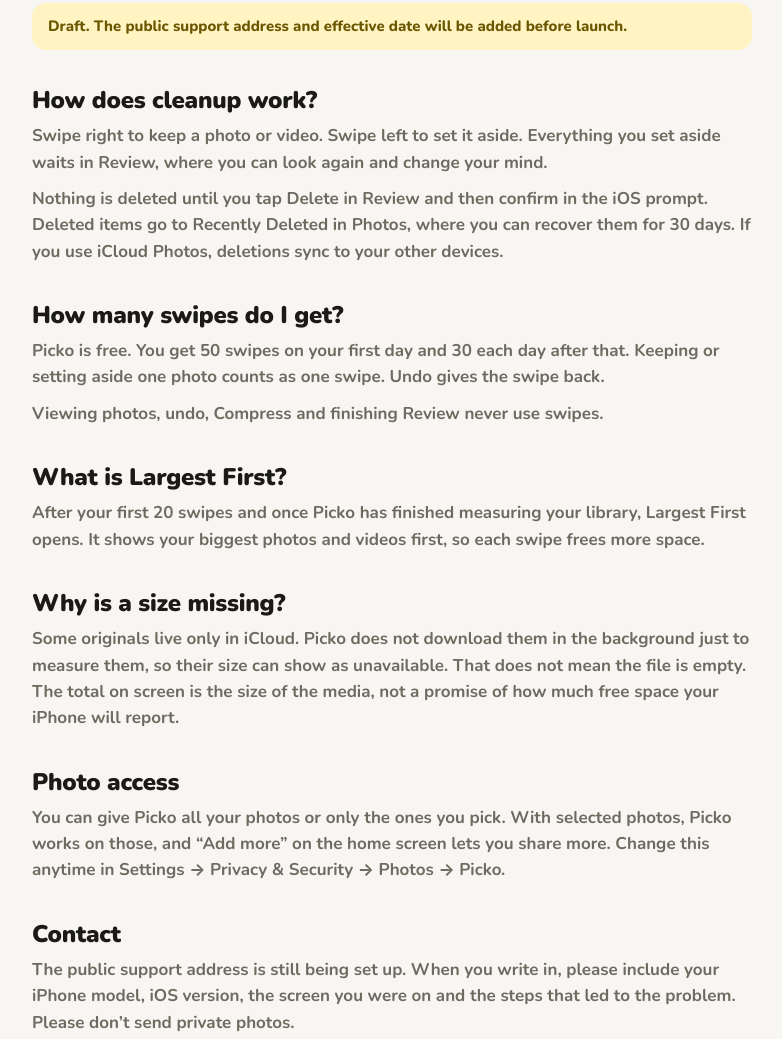
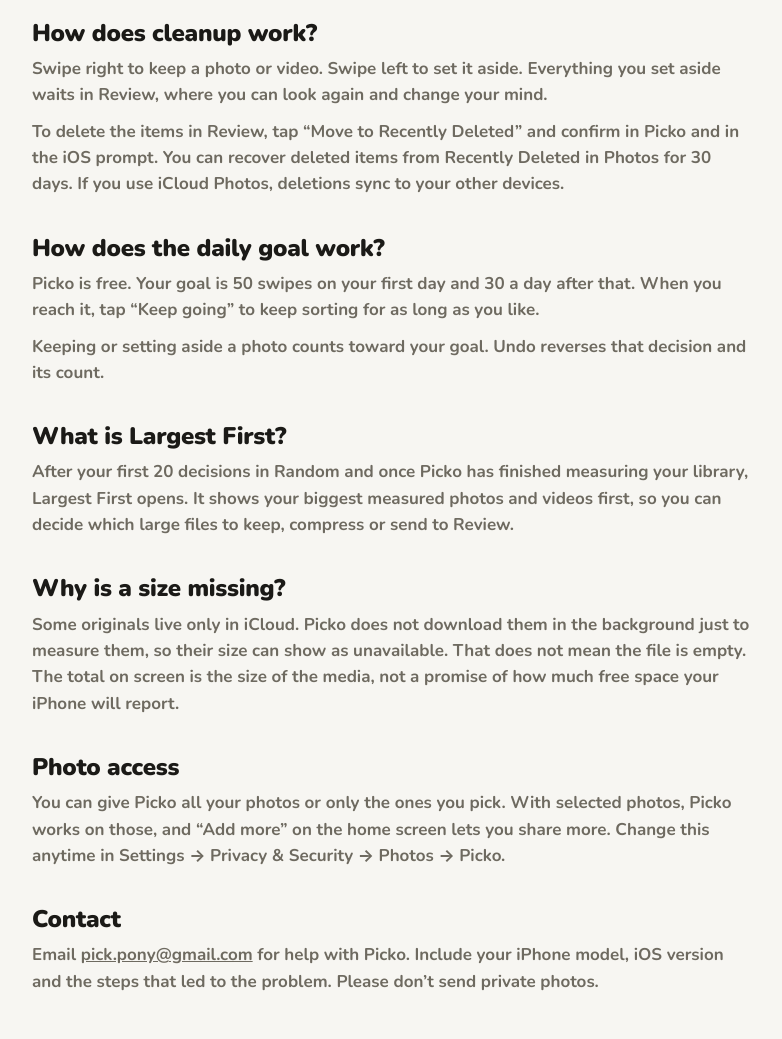
Before and after one commit to TD10w/picko, a plain HTML site: page support.html in a window 1280 px wide. Shown: the part 224-1263 px from the top of the page, without its empty margins (248-1030 px from the left). Drawn offline with nearby package versions, Linux system fonts and the light colour scheme.

Commit message:
Publish Picko support contact and privacy policy

```diff
--- a/support.html
+++ b/support.html
@@ -26,20 +26,19 @@
   <div class="wrap">
     <p class="kicker">Support</p>
     <h1>A little help.</h1>
-    <p class="draft">Draft. The public support address and effective date will be added before launch.</p>
     <section>
       <h2>How does cleanup work?</h2>
       <p>Swipe right to keep a photo or video. Swipe left to set it aside. Everything you set aside waits in Review, where you can look again and change your mind.</p>
-      <p>Nothing is deleted until you tap Delete in Review and then confirm in the iOS prompt. Deleted items go to Recently Deleted in Photos, where you can recover them for 30 days. If you use iCloud Photos, deletions sync to your other devices.</p>
+      <p>To delete the items in Review, tap “Move to Recently Deleted” and confirm in Picko and in the iOS prompt. You can recover deleted items from Recently Deleted in Photos for 30 days. If you use iCloud Photos, deletions sync to your other devices.</p>
     </section>
     <section>
-      <h2>How many swipes do I get?</h2>
-      <p>Picko is free. You get 50 swipes on your first day and 30 each day after that. Keeping or setting aside one photo counts as one swipe. Undo gives the swipe back.</p>
-      <p>Viewing photos, undo, Compress and finishing Review never use swipes.</p>
+      <h2>How does the daily goal work?</h2>
+      <p>Picko is free. Your goal is 50 swipes on your first day and 30 a day after that. When you reach it, tap “Keep going” to keep sorting for as long as you like.</p>
+      <p>Keeping or setting aside a photo counts toward your goal. Undo reverses that decision and its count.</p>
     </section>
     <section>
       <h2>What is Largest First?</h2>
-      <p>After your first 20 swipes and once Picko has finished measuring your library, Largest First opens. It shows your biggest photos and videos first, so each swipe frees more space.</p>
+      <p>After your first 20 decisions in Random and once Picko has finished measuring your library, Largest First opens. It shows your biggest measured photos and videos first, so you can decide which large files to keep, compress or send to Review.</p>
     </section>
     <section>
       <h2>Why is a size missing?</h2>
@@ -51,7 +50,7 @@
     </section>
     <section>
       <h2>Contact</h2>
-      <p>The public support address is still being set up. When you write in, please include your iPhone model, iOS version, the screen you were on and the steps that led to the problem. Please don’t send private photos.</p>
+      <p>Email <a href="mailto:pick.pony@gmail.com">pick.pony@gmail.com</a> for help with Picko. Include your iPhone model, iOS version and the steps that led to the problem. Please don’t send private photos.</p>
     </section>
   </div>
 </main>
```
Also changed, not shown: privacy.html (+2 -2 lines).
